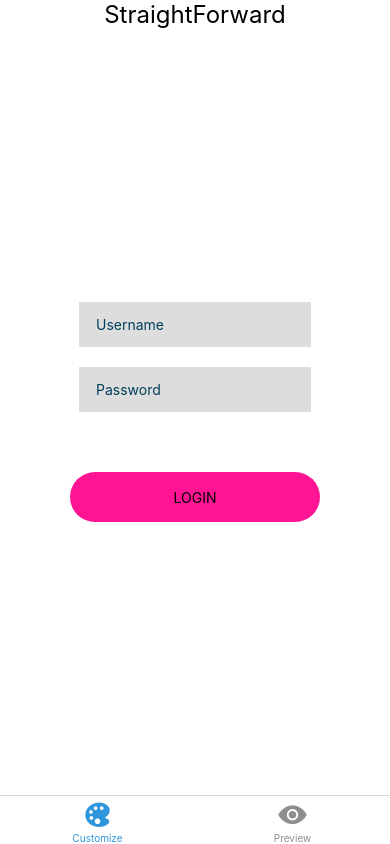
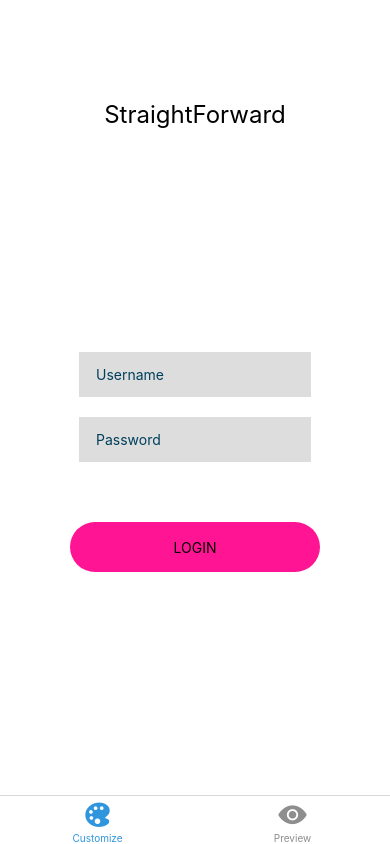
Before and after one commit to MicahAndrewN/StraightForward, a React Native app: screen /Login in a window 390 px wide. Built offline with nearby package versions, Linux system fonts and the light colour scheme; what expo-linking would draw is missing.

Commit message:
login screen appearance

```diff
--- a/screens/Login.js
+++ b/screens/Login.js
@@ -40,7 +40,7 @@ const Login = ({ navigation }) => {
 
     return (
         <View style={styles.container}>
-            <View><Text style={{ fontSize: 24 }}>StraightForward</Text></View>
+            <View><Text style={{ fontSize: 24, marginTop: 100 }}>StraightForward</Text></View>
             <View style={styles.login}>
 
                 <StatusBar style="auto" />
--- a/screens/Preview.js
+++ b/screens/Preview.js
@@ -4,6 +4,7 @@ import { FontAwesome } from '@expo/vector-icons';
 
 const Preview = () => {
   const [names, setNames] = useState([]);
+
 
   useEffect(() => {
     fetch('http://127.0.0.1:5000/getwidgets')
```
